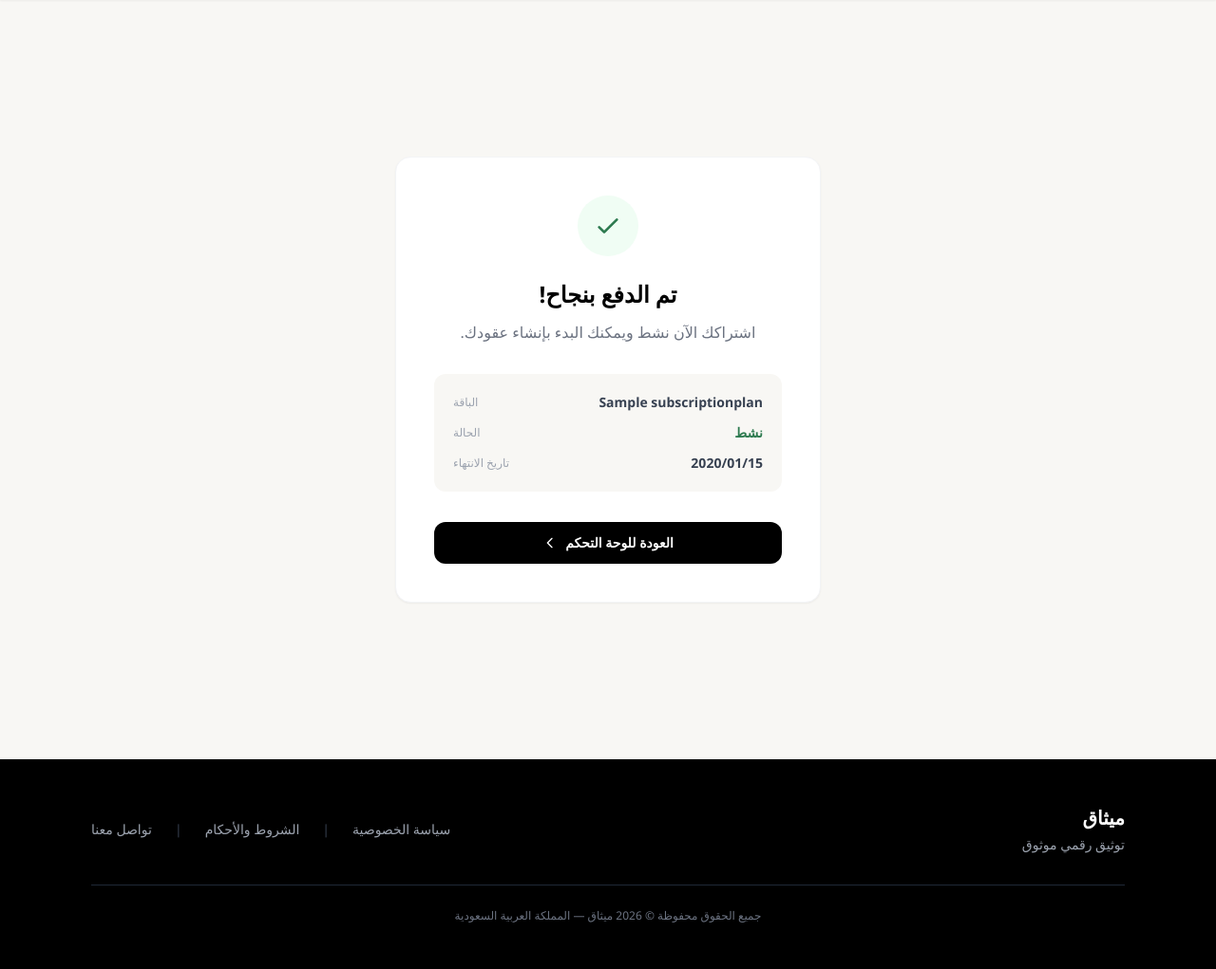
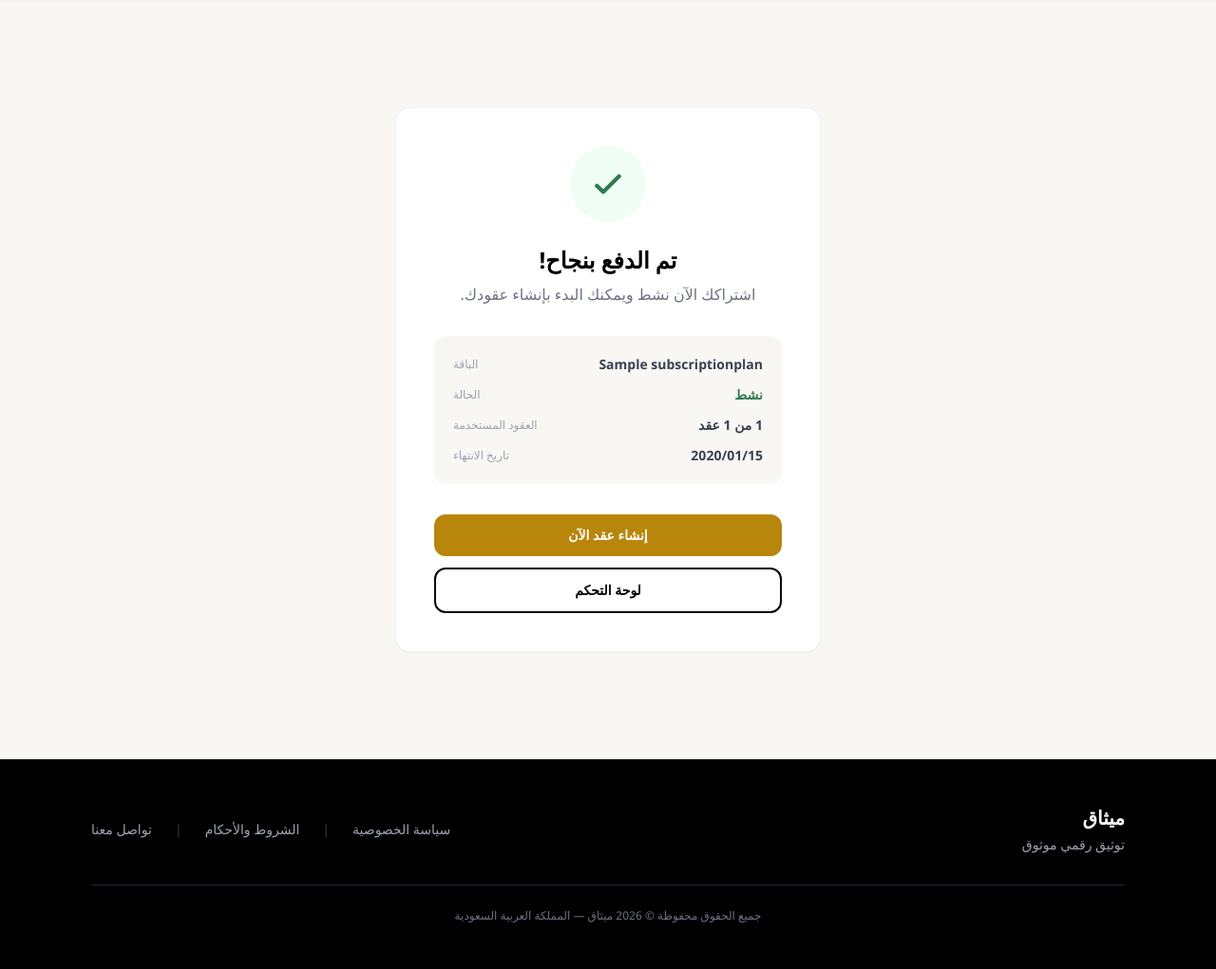
Before and after one commit to Reem-Almezeal/Mithaq, a Django app: template payments/templates/payments/payment_success.html in a window 1280 px wide. Shown: the part 65-1086 px from the top of the page at 95% size. Run offline with Django 5.2, Linux system fonts and the light colour scheme; the template is opened without the code that fills it: values that come from a table or form of the project are taken from there, others are empty; tables that the repository leaves empty hold one stand-in row (values such as "Sample post"); some libraries are stand-ins or nearby versions.

Commit message:
updated the templates for the payments

```diff
--- a/payments/templates/payments/payment_success.html
+++ b/payments/templates/payments/payment_success.html
@@ -6,13 +6,13 @@
 <section class="min-h-screen bg-brand-bg flex items-center justify-center px-4 py-16">
   <div class="max-w-md w-full bg-white rounded-2xl shadow-sm border border-gray-100 p-10 text-center">
 
-    <div class="w-16 h-16 rounded-full bg-green-50 flex items-center justify-center mx-auto mb-6">
-      <svg class="w-8 h-8 text-brand-green" fill="none" stroke="currentColor" viewBox="0 0 24 24">
-        <path stroke-linecap="round" stroke-linejoin="round" stroke-width="2" d="M5 13l4 4L19 7"/>
+    <div class="w-20 h-20 rounded-full bg-green-50 flex items-center justify-center mx-auto mb-6">
+      <svg class="w-10 h-10 text-brand-green" fill="none" stroke="currentColor" viewBox="0 0 24 24">
+        <path stroke-linecap="round" stroke-linejoin="round" stroke-width="2.5" d="M5 13l4 4L19 7"/>
       </svg>
     </div>
 
-    <h1 class="text-2xl font-bold text-black mb-3">تم الدفع بنجاح!</h1>
+    <h1 class="text-2xl font-bold text-black mb-2">تم الدفع بنجاح!</h1>
     <p class="text-gray-500 mb-8">اشتراكك الآن نشط ويمكنك البدء بإنشاء عقودك.</p>
 
     {% if subscription %}
@@ -28,6 +28,14 @@
         </span>
         <span class="text-xs text-gray-400">الحالة</span>
       </div>
+      <div class="flex justify-between items-center">
+        <span class="text-sm text-gray-700 font-semibold">
+          {{ subscription.contracts_used }} من
+          {% if subscription.plan.contract_limit == -1 %}غير محدود{% else %}{{ subscription.plan.contract_limit }}{% endif %}
+          عقد
+        </span>
+        <span class="text-xs text-gray-400">العقود المستخدمة</span>
+      </div>
       {% if subscription.expires_at %}
       <div class="flex justify-between items-center">
         <span class="text-sm text-gray-700 font-semibold">{{ subscription.expires_at|date:"Y/m/d" }}</span>
@@ -42,15 +50,21 @@
     </div>
     {% endif %}
 
-    <a href="/dashboard/"
-       class="inline-flex items-center gap-2 w-full justify-center
-              px-6 py-3 rounded-xl text-sm font-bold text-white
-              bg-black hover:bg-gray-800 active:scale-95 transition-all duration-150">
-      العودة للوحة التحكم
-      <svg class="w-4 h-4 rotate-180" fill="none" stroke="currentColor" viewBox="0 0 24 24">
-        <path stroke-linecap="round" stroke-linejoin="round" stroke-width="2" d="M9 5l7 7-7 7"/>
-      </svg>
-    </a>
+    <div class="space-y-3">
+      <a href="/contracts/create/"
+         class="inline-flex items-center gap-2 w-full justify-center
+                px-6 py-3 rounded-xl text-sm font-bold text-white
+                bg-brand-gold hover:bg-brand-gold-dark active:scale-95 transition-all duration-150">
+        إنشاء عقد الآن
+      </a>
+      <a href="/dashboard/"
+         class="inline-flex items-center gap-2 w-full justify-center
+                px-6 py-3 rounded-xl text-sm font-bold text-black
+                border-2 border-black hover:bg-black hover:text-white
+                active:scale-95 transition-all duration-150">
+        لوحة التحكم
+      </a>
+    </div>
 
   </div>
 </section>
```
Also changed, not shown: payments/templates/payments/payment_failed.html (+8 -8 lines).
